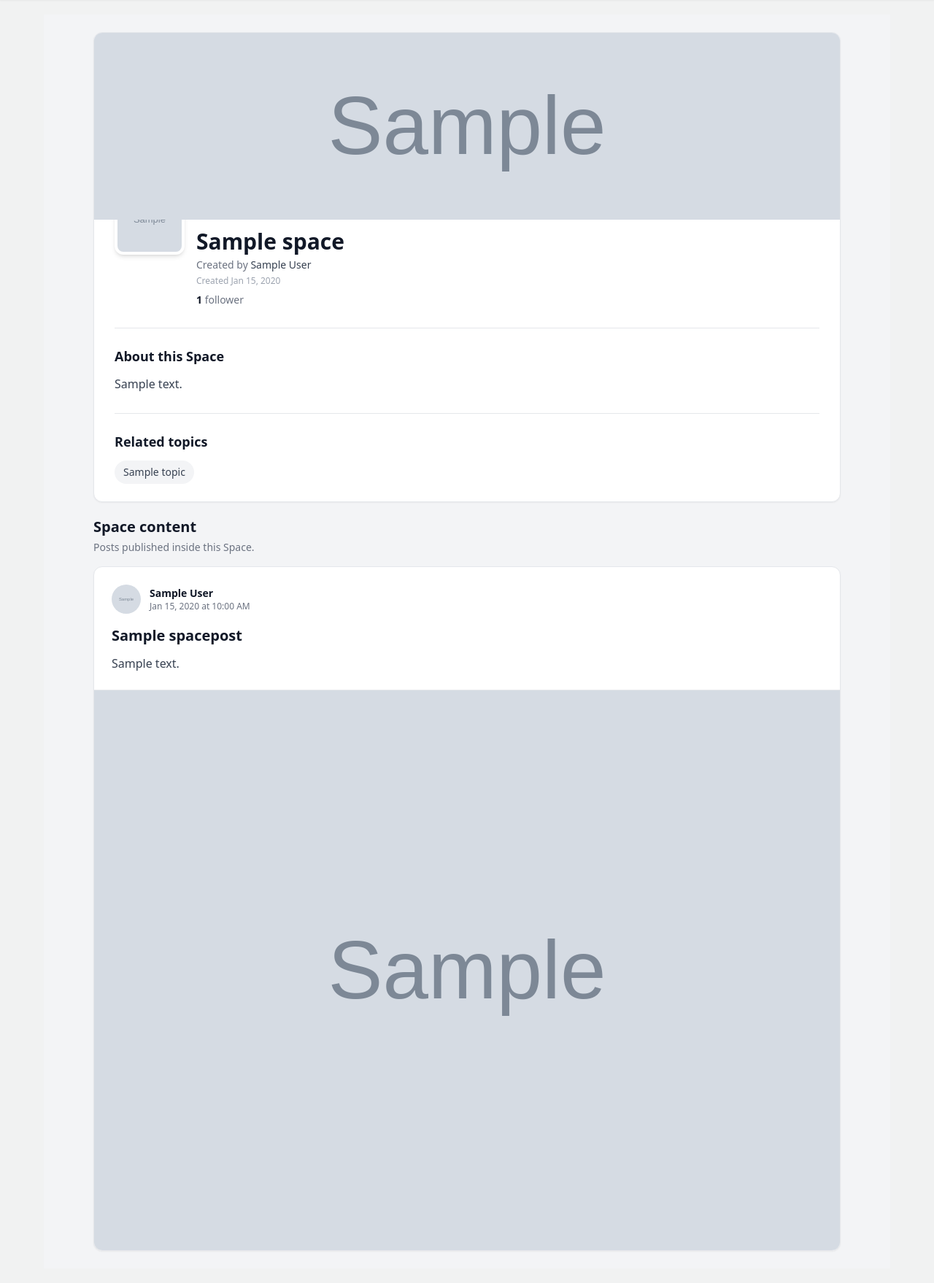
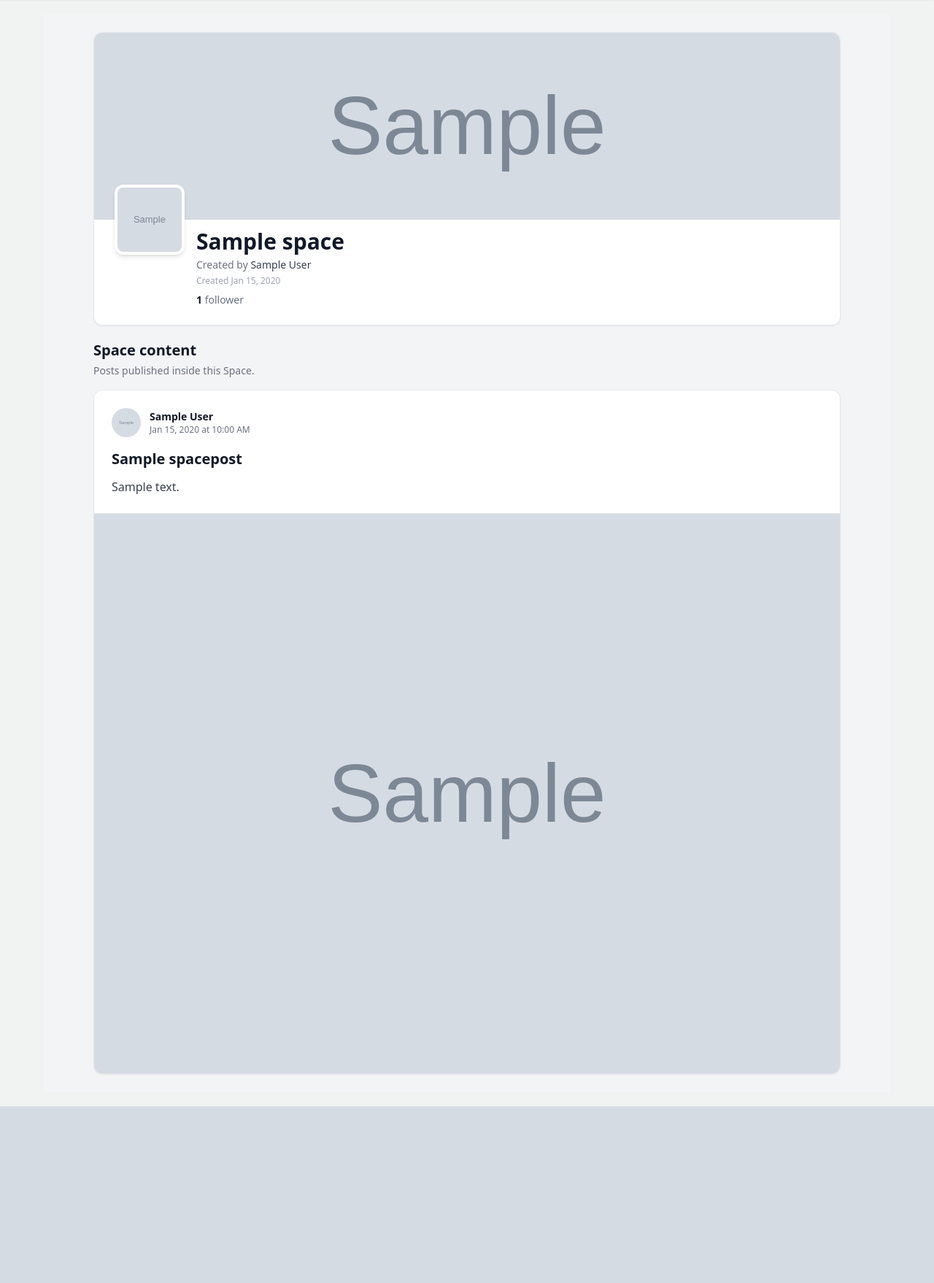
Before and after one commit to Md-Musharaf/quora-major-project, a Django app: a page that uses templates/spaces/space_detail.html in a window 1280 px wide. Shown: the part 57-1815 px from the top of the page at 73% size. After the commit the page ends 1573 px from the top, so only its background shows below. Run offline with Django 5.2, Linux system fonts and the light colour scheme; tables that the repository leaves empty hold one stand-in row (values such as "Sample post"); grey boxes marked "Sample" are stand-in pictures; some libraries are stand-ins or nearby versions.

Commit message:
update styling

```diff
--- a/templates/spaces/space_detail.html
+++ b/templates/spaces/space_detail.html
@@ -9,24 +9,25 @@
     <div class="mx-auto max-w-5xl">
       <article class="overflow-hidden rounded-xl border border-gray-200 bg-white shadow-sm dark:border-gray-700 dark:bg-gray-900">
         <!-- Cover image -->
-        <div class="relative">
+        <div class="relative z-0">
           {% if space.cover_image %}
             <img src="{{ space.cover_image.url }}" alt="{{ space.name }}" class="h-48 w-full object-cover sm:h-64" />
           {% else %}
             <div class="h-48 w-full bg-linear-to-r from-red-100 via-orange-100 to-yellow-100 dark:from-red-950 dark:via-gray-900 dark:to-gray-800 sm:h-64"></div>
           {% endif %}
 
-          <div class="absolute inset-0 bg-linear-to-t from-black/30 to-transparent"></div>
+          <div class="pointer-events-none absolute inset-0 bg-linear-to-t from-black/30 to-transparent"></div>
         </div>
 
-        <div class="px-4 pb-6 sm:px-7">
+        <!-- relative and z-10 keep the icon above the cover -->
+        <div class="relative z-10 px-4 pb-6 sm:px-7">
           <!-- Header -->
           <div class="flex flex-col justify-between gap-5 sm:flex-row sm:items-start">
             <div class="flex min-w-0 items-start gap-4">
               {% if space.icon %}
-                <img src="{{ space.icon.url }}" alt="{{ space.name }}" class="-mt-10 h-20 w-20 shrink-0 rounded-xl border-4 border-white bg-white object-cover shadow-md dark:border-gray-900 dark:bg-gray-900 sm:-mt-12 sm:h-24 sm:w-24" />
+                <img src="{{ space.icon.url }}" alt="{{ space.name }}" class="relative z-20 -mt-10 h-20 w-20 shrink-0 rounded-xl border-4 border-white bg-white object-cover shadow-md dark:border-gray-900 dark:bg-gray-900 sm:-mt-12 sm:h-24 sm:w-24" />
               {% else %}
-                <div class="-mt-10 flex h-20 w-20 shrink-0 items-center justify-center rounded-xl border-4 border-white bg-red-100 text-3xl font-bold text-red-700 shadow-md dark:border-gray-900 dark:bg-red-950 dark:text-red-300 sm:-mt-12 sm:h-24 sm:w-24">{{ space.name|first|upper }}</div>
+                <div class="relative z-20 -mt-10 flex h-20 w-20 shrink-0 items-center justify-center rounded-xl border-4 border-white bg-red-100 text-3xl font-bold text-red-700 shadow-md dark:border-gray-900 dark:bg-red-950 dark:text-red-300 sm:-mt-12 sm:h-24 sm:w-24">{{ space.name|first|upper }}</div>
               {% endif %}
 
               <div class="min-w-0 pt-3">
@@ -72,29 +73,7 @@
             </div>
           </div>
 
-          <!-- Description -->
-          <section class="mt-7 border-t border-gray-200 pt-6 dark:border-gray-700">
-            <h2 class="text-lg font-bold text-gray-900 dark:text-gray-100">About this Space</h2>
-
-            {% if space.description %}
-              <p class="mt-3 whitespace-pre-line text-sm leading-7 text-gray-700 dark:text-gray-300 sm:text-base">{{ space.description }}</p>
-            {% else %}
-              <p class="mt-3 text-sm text-gray-500 dark:text-gray-400">No description has been added yet.</p>
-            {% endif %}
-          </section>
-
-          <!-- Topics -->
-          <section class="mt-7 border-t border-gray-200 pt-6 dark:border-gray-700">
-            <h2 class="text-lg font-bold text-gray-900 dark:text-gray-100">Related topics</h2>
-
-            <div class="mt-3 flex flex-wrap gap-2">
-              {% for topic in space.topics.all %}
-                <span class="rounded-full bg-gray-100 px-3 py-1.5 text-sm font-medium text-gray-700 dark:bg-gray-800 dark:text-gray-300">{{ topic.name }}</span>
-              {% empty %}
-                <p class="text-sm text-gray-500 dark:text-gray-400">No related topics have been selected.</p>
-              {% endfor %}
-            </div>
-          </section>
+          <!-- Keep your Description and Topics sections here -->
         </div>
       </article>
 
```
